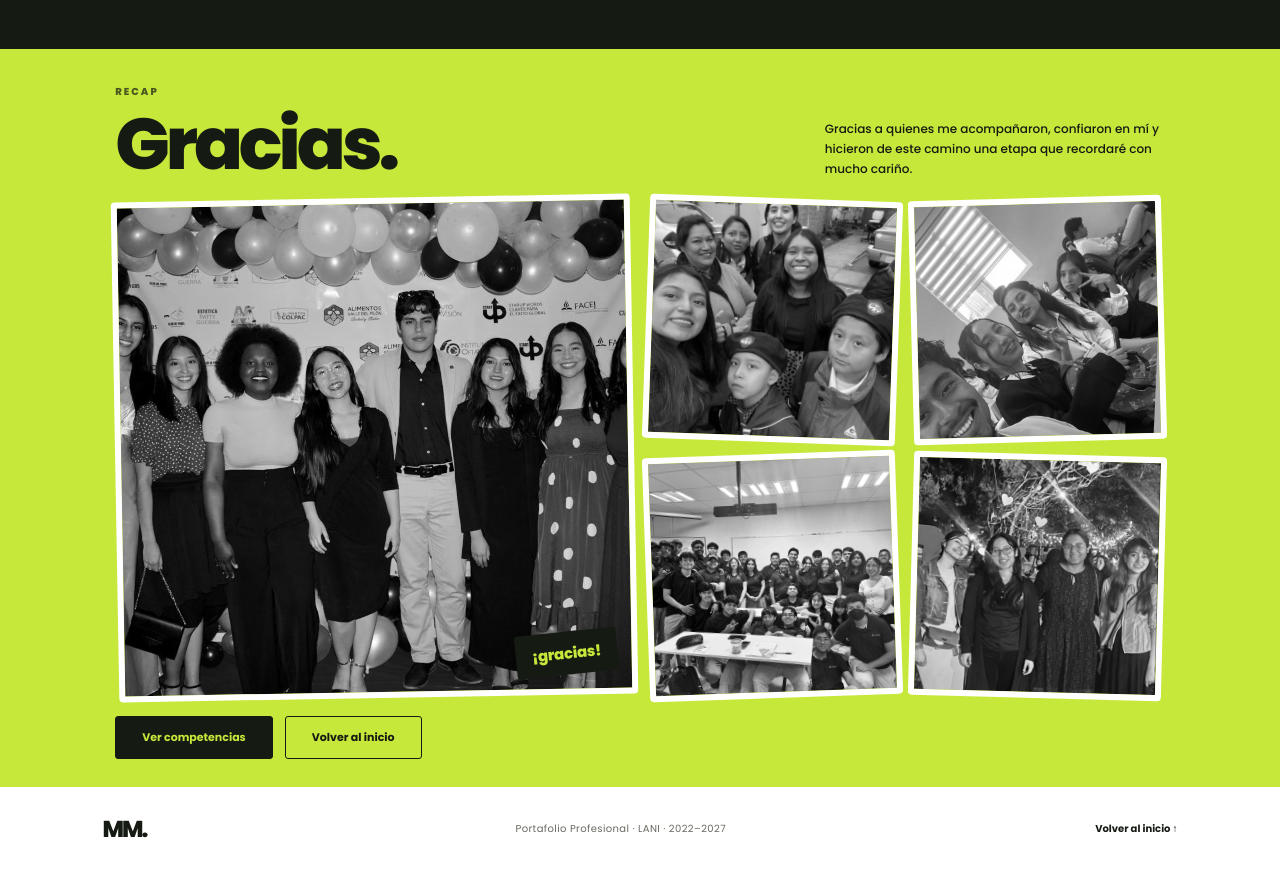
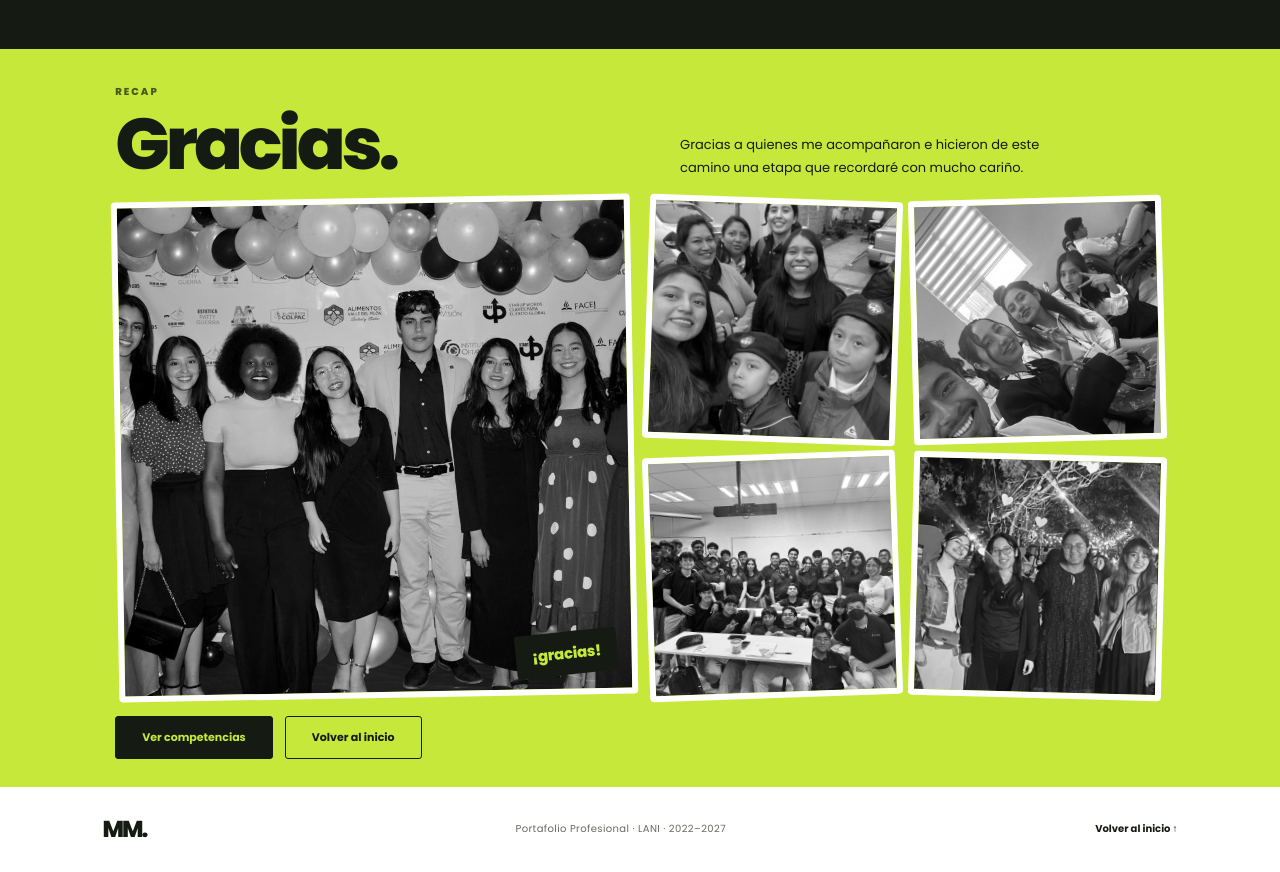
Before and after one commit to 1220578-ui/portafolio-profesional-1220578, a plain HTML site: page reflexiones.html in a window 1280 px wide. Shown: the part 2401-3273 px from the top of the page. Drawn offline with Linux system fonts and the light colour scheme.

Commit message:
Add files via upload

```diff
--- a/reflexiones.css
+++ b/reflexiones.css
@@ -216,14 +216,37 @@ h2 { font-size: clamp(32px, 4.4vw, 52px); font-weight: 800; line-height: 1; lett
 .photoRow .photo:nth-child(3) { rotate: -1deg; }
 
 /* ---------- RECAP Y AGRADECIMIENTO ---------- */
+.recap {
+    background-color: var(--lime) !important;
+    color: #151a12;
+}
 
-.recap { background: var(--lime); }
-.recap .sectionLabel { color: rgba(21,26,18,.7); }
+.recap .sectionLabel {
+    color: rgba(21, 26, 18, .7);
+}
+.recap {
+    width: 100%;
+}
 
-.recapHead { display: flex; align-items: flex-end; justify-content: space-between; gap: 30px; flex-wrap: wrap; margin-bottom: 28px; }
-.recapHead h2 { font-size: clamp(52px, 9vw, 110px); letter-spacing: -5px; }
-.recapHead p { max-width: 360px; font-size: 13px; line-height: 1.9; font-weight: 500; }
+.recapHead {
+    display: grid;
+    grid-template-columns: 30% 70%;
+    width: 100%;
+    align-items: end;
+    gap: 0;
+}
 
+.recapHead > div {
+    min-width: 0;
+}
+
+.recapHead p {
+    width: 120%;
+    max-width: none;
+    margin: 0;
+    padding-left: 250px;
+    box-sizing: border-box;
+}
 .gallery { display: grid; grid-template-columns: repeat(4, 1fr); grid-auto-rows: 1fr; gap: 14px; }
 .gallery .photo { aspect-ratio: 1; background: rgba(21,26,18,.14); border: 6px solid var(--white); transition: rotate var(--transition), transform var(--transition); }
 .gallery .photo:nth-child(2) { rotate: 2deg; }
@@ -321,8 +344,13 @@ h2 { font-size: clamp(32px, 4.4vw, 52px); font-weight: 800; line-height: 1; lett
 
   .recapHead { margin-bottom: 18px; }
   .recapHead h2 { font-size: clamp(44px, 9vh, 96px); letter-spacing: -4px; }
-  .recapHead p { max-width: 340px; font-size: 12px; line-height: 1.7; }
-
+.recapHead p {
+    width: 90%;
+    max-width: none;
+    flex: 1;
+    font-size: 13px;
+    line-height: 1.8;
+}
   .gallery { flex: 1; min-height: 0; grid-template-rows: repeat(2, minmax(0, 1fr)); gap: 12px; }
   .gallery .photo { aspect-ratio: auto; }
   .gallery .big { aspect-ratio: auto; }
--- a/reflexiones.html
+++ b/reflexiones.html
@@ -124,7 +124,7 @@ Agradezco a Dios por acompañarme, darme dirección y poner en mi camino oportun
                     <h2>Gracias.</h2>
                 </div>
                 <p>
-                   Gracias a quienes me acompañaron, confiaron en mí y hicieron de este camino una etapa que recordaré con mucho cariño.
+                   Gracias a quienes me acompañaron e hicieron de este camino una etapa que recordaré con mucho cariño.
                 </p>
             </div>
 
```
